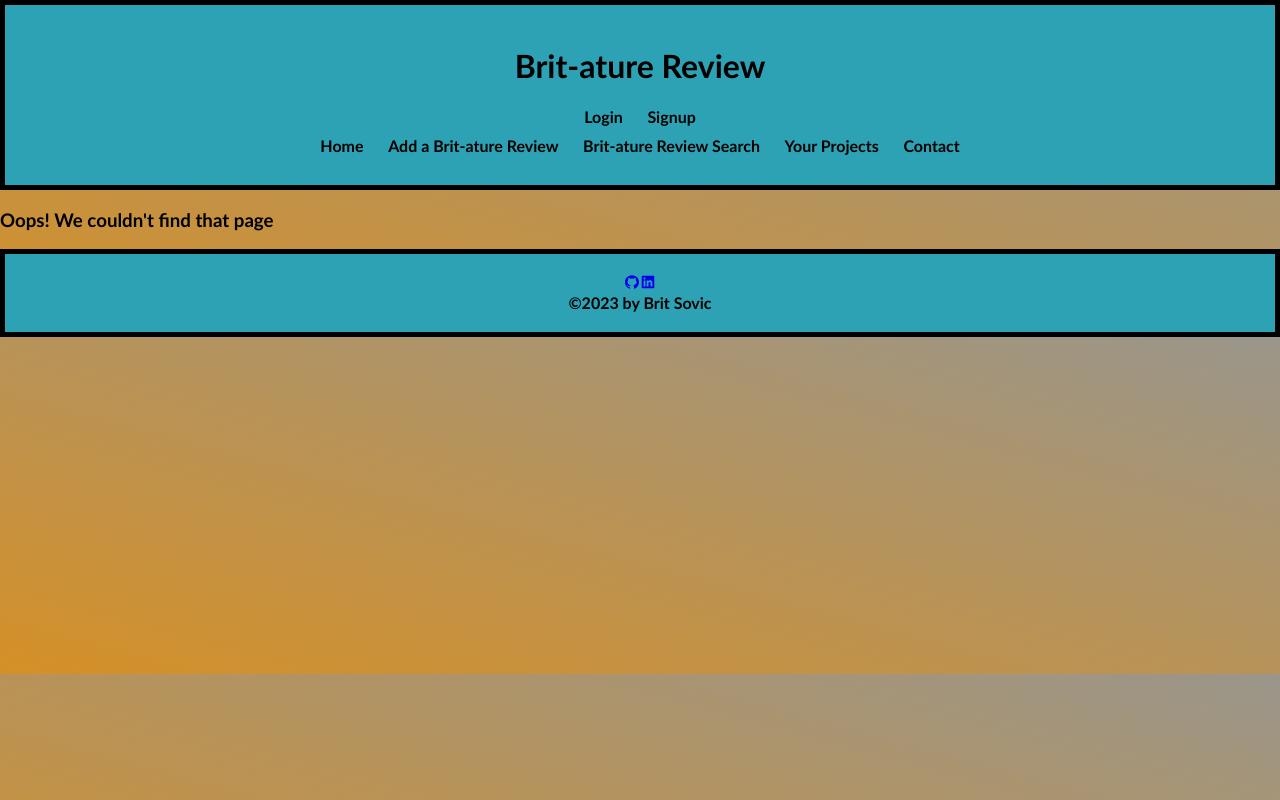
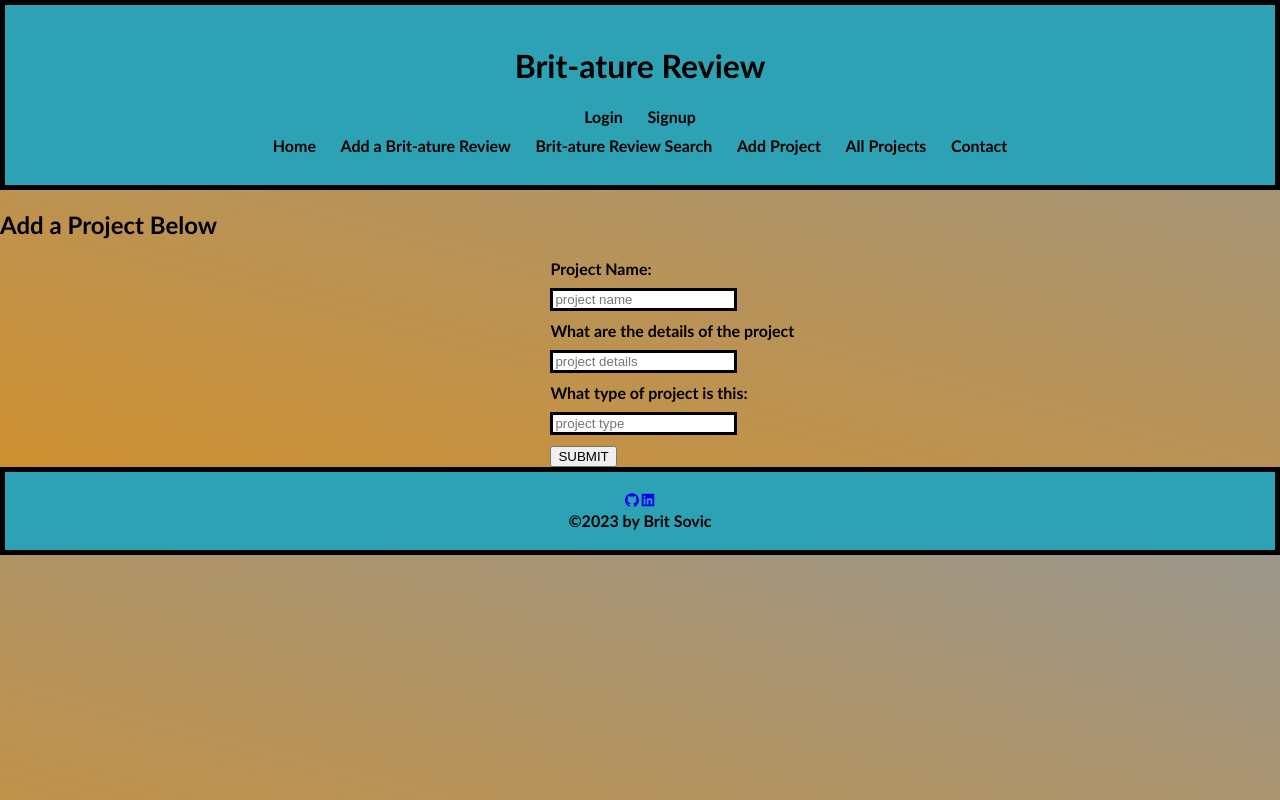
Before and after one commit to bsovic23/literature-review, a React (Create React App) app in the folder client/: page /addproject in a window 1280 px wide. Built offline with nearby package versions, Linux system fonts and the light colour scheme.

Commit message:
updated an auth and add project form

```diff
--- a/client/src/App.js
+++ b/client/src/App.js
@@ -16,7 +16,7 @@ import NoMatch from './pages/NoMatch';
 import Profile from './pages/Profile';
 import Project from './pages/Project';
 import Signup from './pages/Signup';
-
+import AddProject from './pages/AddProject';
 
 // Application
 function App() {
@@ -63,6 +63,10 @@ function App() {
               element={<Project />}
               />
               <Route
+              path="/addproject"
+              element={<AddProject />}
+              />
+              <Route
                 path="*"
                 element={<NoMatch />}
               />
--- a/client/src/components/Header/index.js
+++ b/client/src/components/Header/index.js
@@ -36,7 +36,8 @@ const Header = () => {
             <div><Link to="/" style={{textDecoration: 'none', color: 'black'}}>Home</Link></div>
             <div>Add a Brit-ature Review</div>
             <div>Brit-ature Review Search</div>
-            <div><Link to="/project" style={{textDecoration: 'none', color: 'black'}}>Your Projects</Link></div>
+            <div><Link to="/addproject" style={{textDecoration: 'none', color: 'black'}}>Add Project</Link></div>
+            <div><Link to="/project" style={{textDecoration: 'none', color: 'black'}}>All Projects</Link></div>
             <div>Contact</div>
           </div>
         </header>
--- a/client/src/index.css
+++ b/client/src/index.css
@@ -1,6 +1,13 @@
 /* Root Variables */
 :root {
   --colorOne: rgb(45, 162, 180);
+
+  /* Input Root Variables */
+  --input-display: block;
+  --input-margin-top: 10px;
+  --input-margin-bottom: 10px;
+  --input-margin-left: 43%;
+  --input-border: black 3px solid;
 }
 
 body {
@@ -50,11 +57,11 @@ footer {
 }
 
 .signup input, .login input {
-  display: block;
-  margin-top: 10px;
-  margin-bottom: 10px;
-  margin-left: 43%;
-  border: black 3px solid;
+  display: var(--input-display);
+  margin-top: var(--input-margin-top);
+  margin-bottom: var(--input-margin-bottom);
+  margin-left: var(--input-margin-left);
+  border: var(--input-border);
 }
 
 .signup-form-btn, .login-form-btn {
@@ -116,3 +123,16 @@ margin: 25px;
   margin-bottom: 20px;
   margin-left: 43%;
 }
+
+/* Add Project */
+.add-project-form label, .add-project-form button {
+  margin-left: var(--input-margin-left);
+}
+
+.add-project-form input {
+  display: var(--input-display);
+  margin-top: var(--input-margin-top);
+  margin-bottom: var(--input-margin-bottom);
+  margin-left: var(--input-margin-left);
+  border: var(--input-border);
+}
--- /dev/null
+++ b/client/src/pages/AddProject.js
@@ -0,0 +1,75 @@
+import React, { useState } from 'react';
+import { useMutation } from '@apollo/client';
+import { MUTATION_ADD_PROJECT } from '../utils/mutations';
+
+function AddProject() {
+
+    const [ projectName, setProjectName] = useState('');
+    const [ projectDetails, setProjectDetails] = useState('');
+    const [ projectType, setProjectType] = useState('');
+
+    const [addProject, { error }] = useMutation(MUTATION_ADD_PROJECT);
+
+    // Submit Form
+    const handleFormSubmit = async (event) => {
+        event.preventDefault();
+
+        try {
+            await addProject({
+                variables: {
+                    projectName,
+                    projectDetails,
+                    projectType
+                },
+            });
+
+            setProjectName('');
+            setProjectDetails('');
+            setProjectType('');
+
+        } catch (e) {
+            console.log(e);
+        }
+    };
+
+    return(
+        <section class="add-project-form">
+            <h1>Add a Project Below</h1>
+            <form onSubmit={handleFormSubmit}>
+            <label htmlFor='projectName'>Project Name:</label>
+            <input
+            placeholder='project name'
+            id='projectName'
+            name='projectName'
+            type='text'
+            value={projectName}
+            onChange={(e) => setProjectName(e.target.value)}
+            />
+            <label htmlFor='projectDetails'>What are the details of the project</label>
+            <input
+            placeholder='project details'
+            id='projectDetails'
+            name='projectDetails'
+            type='text'
+            value={projectDetails}
+            onChange={(e) => setProjectDetails(e.target.value)}
+            />
+            <label htmlFor='projectType'>What type of project is this:</label>
+            <input
+            placeholder='project type'
+            id='projectType'
+            name='projectType'
+            type='text'
+            value={projectType}
+            onChange={(e) => setProjectType(e.target.value)}
+            />
+            <button type='submit'>
+                SUBMIT
+            </button>
+            </form>
+            {error && <div>You must be logged in to create a new project</div>}
+        </section>
+    )
+};
+
+export default AddProject;
--- /dev/null
+++ b/client/src/pages/Contact.js
@@ -0,0 +1 @@
+// use contact email -> britcoding@gmail.com
--- a/client/src/utils/mutations.js
+++ b/client/src/utils/mutations.js
@@ -40,3 +40,14 @@ export const MUTATION_ADD_LITENTRY = gql`
         }
     }
 `
+
+export const MUTATION_ADD_PROJECT = gql`
+    mutation Mutation($projectName: String, $projectDetails: String, $projectType: String) {
+        addProject(projectName: $projectName, projectDetails: $projectDetails, projectType: $projectType) {
+        _id
+        projectName
+        projectDetails
+        projectType
+        }
+  }
+`;
```
